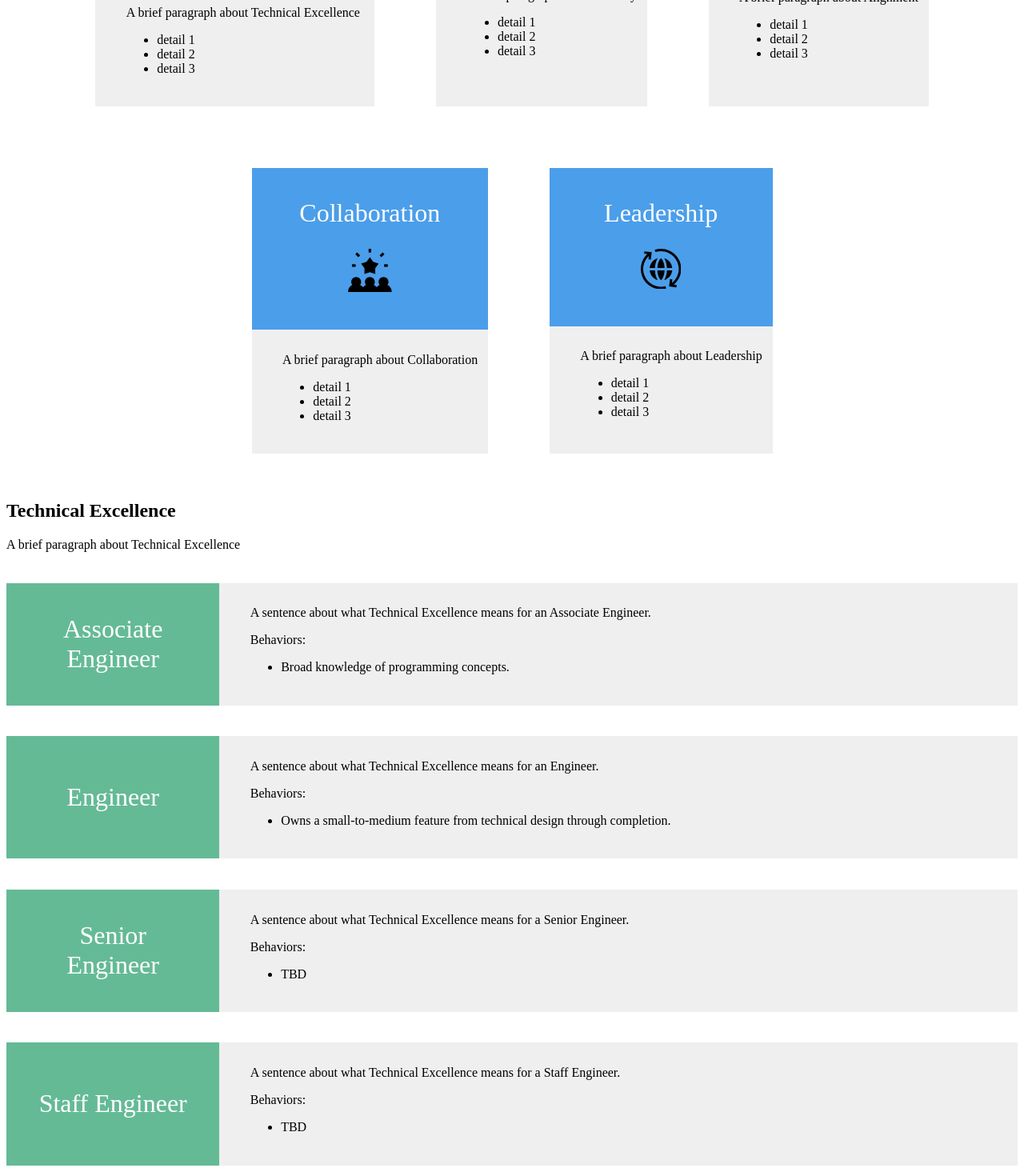
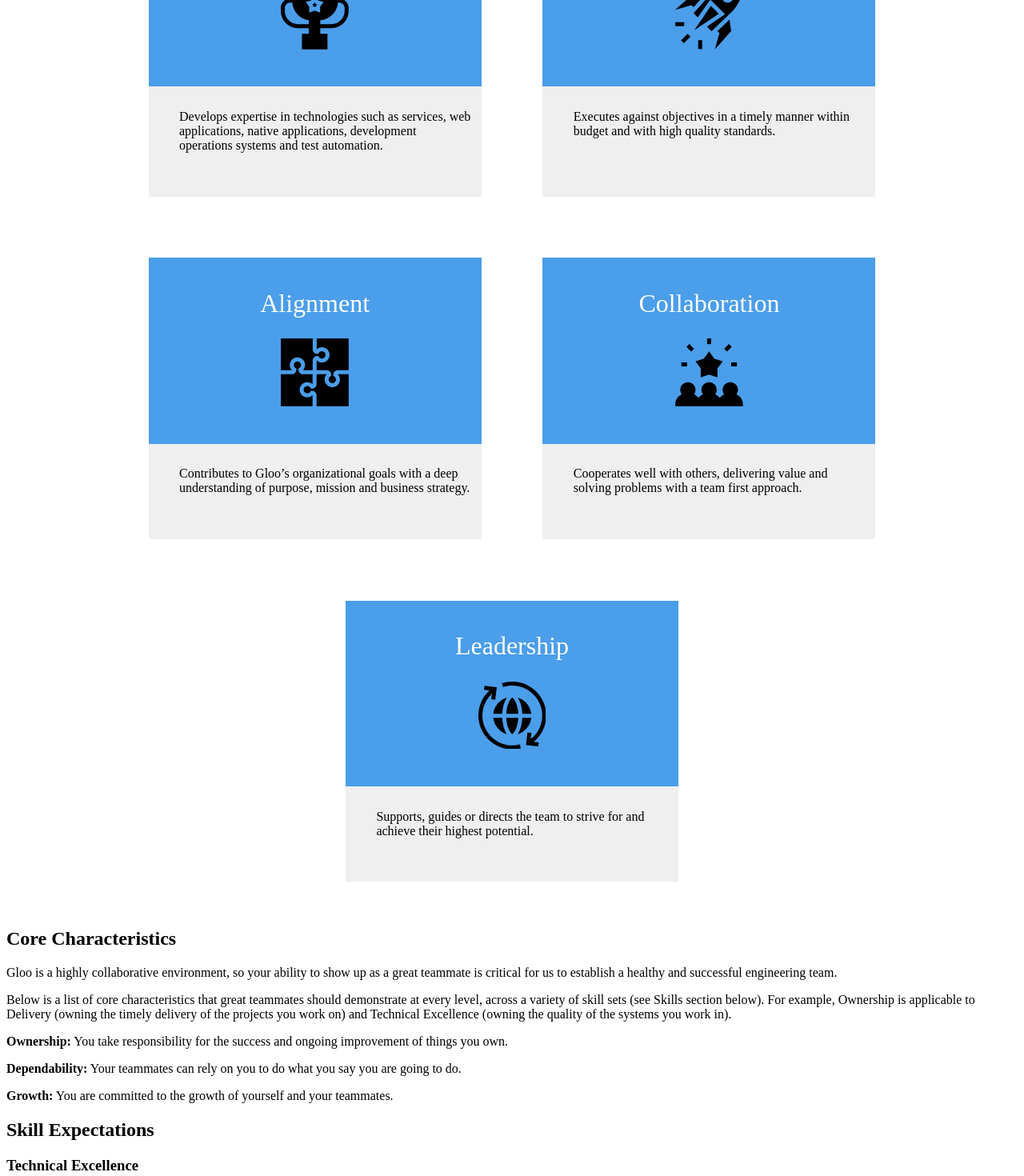
Before and after one commit to TangoGroup/career-journeys, a Next.js app: page /skills in a window 1280 px wide. Shown: the part 380-1850 px from the top of the page at 80% size. Built offline with nearby package versions, Linux system fonts and the light colour scheme.

Commit message:
Refactored skills overview

```diff
--- a/components/Skill.js
+++ b/components/Skill.js
@@ -7,7 +7,7 @@ const Role = (props) => {
   const skill = SKILLS[skillKey];
   return (
     <div key={skillKey}>
-      <h2>{skill.name}</h2>
+      <h3>{skill.name}</h3>
       <p>{skill.description}</p>
       {Object.keys(ROLES).map(roleKey => (
         <SkillRoleExpectations key={roleKey} roleKey={roleKey} skillKey={skillKey} />
--- a/components/SkillCard.js
+++ b/components/SkillCard.js
@@ -14,9 +14,6 @@ const SkillCard = (props) => {
       </div>
       <div className="body">
         <p>{skill.description}</p>
-        <ul>
-          {skill.details.map(detail => <li key={detail}>{detail}</li>)}
-        </ul>
       </div>
       <style jsx>{styles}</style>
     </div>
--- a/components/SkillsOverview.js
+++ b/components/SkillCards.js
@@ -1,8 +1,8 @@
-import styles from './SkillsOverview.styles';
+import styles from './SkillCards.styles';
 import SKILLS from '../constants/skills';
 import SkillCard from './SkillCard';
 
-const SkillsOverview = () => (
+const SkillCards = () => (
   <div className="root">
     {Object.keys(SKILLS).map(skillKey => (
       <SkillCard key={skillKey} skillKey={skillKey} />
@@ -11,4 +11,4 @@ const SkillsOverview = () => (
   </div>
 );
 
-export default SkillsOverview;
+export default SkillCards;
--- /dev/null
+++ b/components/SkillList.js
@@ -0,0 +1,12 @@
+import SKILLS from '../constants/skills';
+import Skill from './Skill';
+
+const Skills = () => (
+  <div>
+    {Object.keys(SKILLS).map(skillKey => (
+      <Skill key={skillKey} skillKey={skillKey} />
+    ))}
+  </div>
+);
+
+export default Skills;
--- a/constants/skills.js
+++ b/constants/skills.js
@@ -1,28 +1,23 @@
 const SKILLS = {
   TECHNICAL_EXCELLENCE: {
     name: 'Technical Excellence',
-    description: 'A brief paragraph about Technical Excellence',
-    details: ['detail 1', 'detail 2', 'detail 3'],
+    description: 'Develops expertise in technologies such as services, web applications, native applications, development operations systems and test automation.',
   },
   DELIVERY: {
     name: 'Delivery',
-    description: 'A brief paragraph about Delivery',
-    details: ['detail 1', 'detail 2', 'detail 3'],
+    description: 'Executes against objectives in a timely manner within budget and with high quality standards.',
   },
   ALIGNMENT: {
     name: 'Alignment',
-    description: 'A brief paragraph about Alignment',
-    details: ['detail 1', 'detail 2', 'detail 3'],
+    description: 'Contributes to Gloo’s organizational goals with a deep understanding of purpose, mission and business strategy.',
   },
   COLLABORATION: {
     name: 'Collaboration',
-    description: 'A brief paragraph about Collaboration',
-    details: ['detail 1', 'detail 2', 'detail 3'],
+    description: 'Cooperates well with others, delivering value and solving problems with a team first approach.',
   },
   LEADERSHIP: {
     name: 'Leadership',
-    description: 'A brief paragraph about Leadership',
-    details: ['detail 1', 'detail 2', 'detail 3'],
+    description: 'Supports, guides or directs the team to strive for and achieve their highest potential.',
   },
 };
 
--- /dev/null
+++ b/md/SkillsOverview.mdx
@@ -0,0 +1,20 @@
+import SkillCards from '../components/SkillCards';
+import SkillList from '../components/SkillList';
+
+# Skills
+Roles and progressions are described in the context of 5 different skills:
+<SkillCards />
+
+## Core Characteristics
+Gloo is a highly collaborative environment, so your ability to show up as a great teammate is critical for us to establish a healthy and successful engineering team.
+
+Below is a list of core characteristics that great teammates should demonstrate at every level, across a variety of skill sets (see Skills section below).  For example, Ownership is applicable to Delivery (owning the timely delivery of the projects you work on) and Technical Excellence (owning the quality of the systems you work in).
+
+**Ownership:** You take responsibility for the success and ongoing improvement of things you own.
+
+**Dependability:** Your teammates can rely on you to do what you say you are going to do.
+
+**Growth:** You are committed to the growth of yourself and your teammates.
+
+## Skill Expectations
+<SkillList />
--- a/pages/skills.js
+++ b/pages/skills.js
@@ -1,16 +1,7 @@
-import SKILLS from '../constants/skills';
-import Skill from '../components/Skill';
-import SkillsOverview from '../components/SkillsOverview';
+import SkillsOverview from '../md/SkillsOverview.mdx';
 
 const Skills = () => (
-  <div>
-    <SkillsOverview />
-    <div>
-      {Object.keys(SKILLS).map(skillKey => (
-        <Skill key={skillKey} skillKey={skillKey} />
-      ))}
-    </div>
-  </div>
+  <SkillsOverview />
 );
 
 export default Skills;
```
Also changed, not shown: components/SkillCards.styles.js (renamed from components/SkillsOverview.styles.js).
